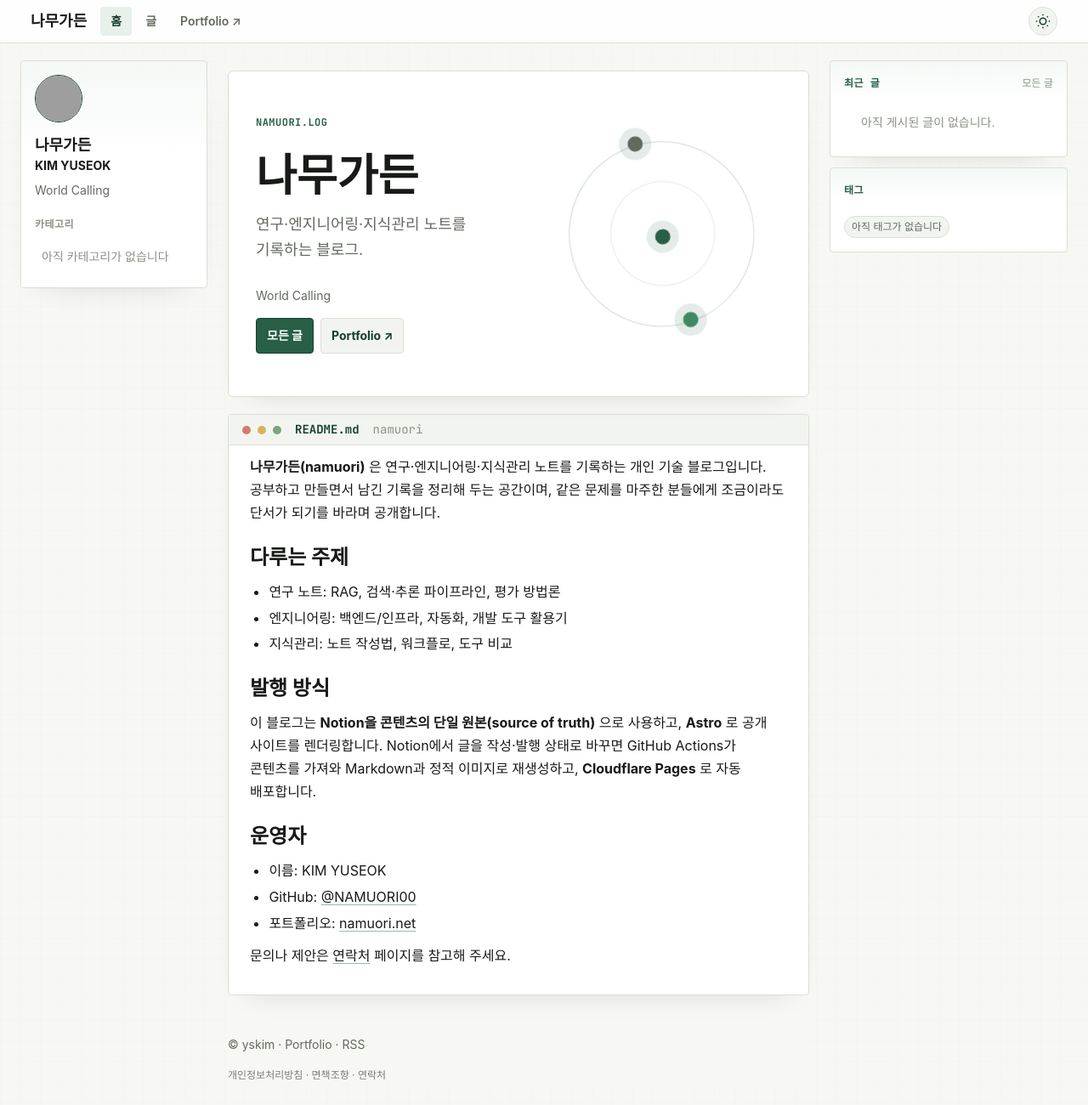
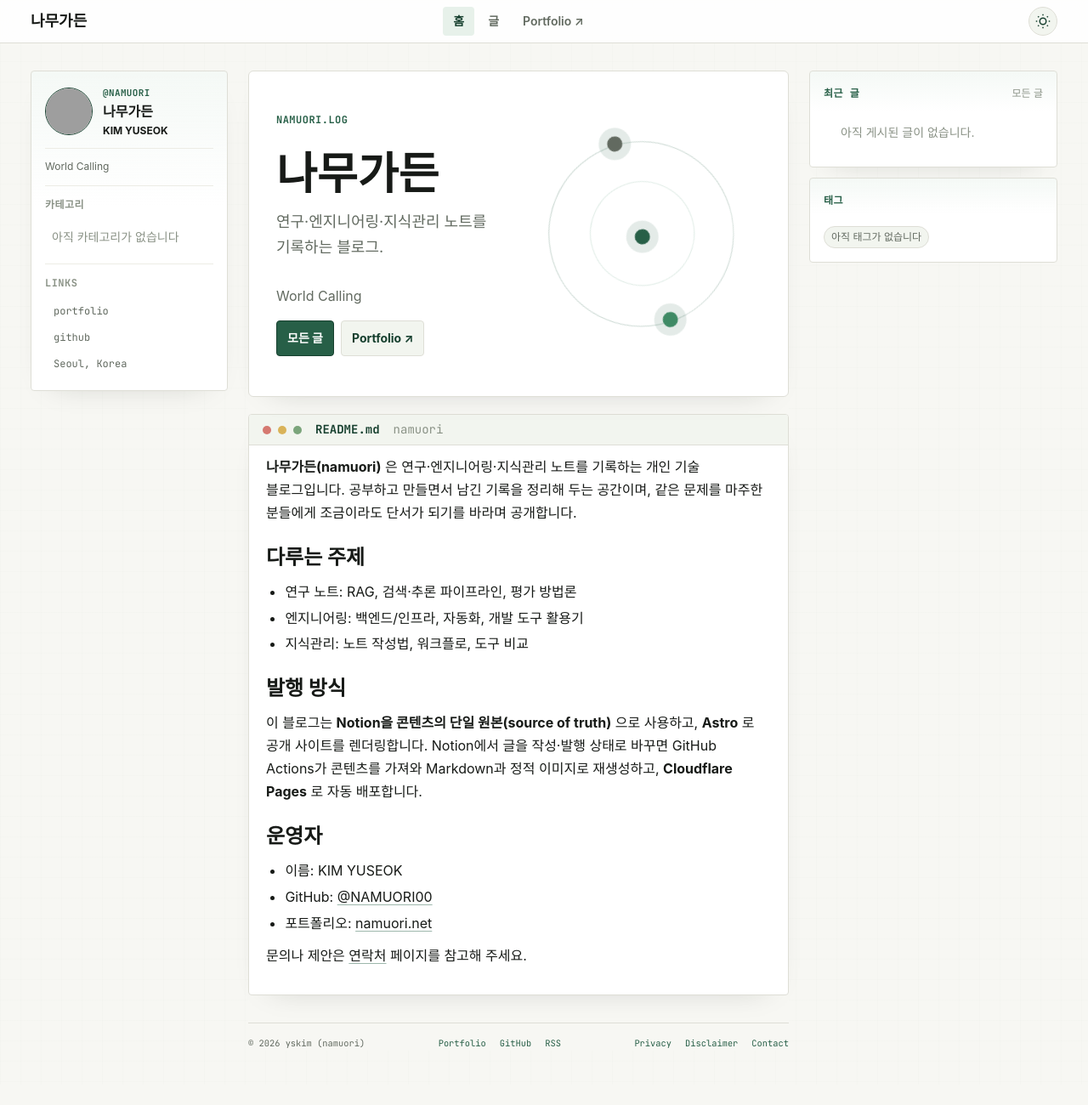
Before and after one commit to NAMUORI00/yskim-blog, an Astro site: page / in a window 1280 px wide. Shown: the whole page at 85% size. After the commit the page ends 1276 px from the top, so only its background shows below. Built offline with nearby package versions, Linux system fonts and the light colour scheme; Astro itself is replaced by a stand-in of ours; some packages are replaced by stand-ins of ours; grey boxes are pictures that could not be loaded; a web font is replaced by a local one.

Commit message:
style: align blog shell with portfolio layout

```diff
--- a/src/components/ProfileRail.astro
+++ b/src/components/ProfileRail.astro
@@ -9,14 +9,17 @@ const path = Astro.url.pathname;
 ---
 
 <aside class="profile-rail" aria-label="Profile and categories">
+  <div class="profile-intro">
     <a class="avatar" href={gh.html_url} target="_blank" rel="noopener noreferrer" aria-label={`${gh.name} GitHub`}>
       <img src={gh.avatar_url} alt={gh.name} width="56" height="56" loading="lazy" decoding="async" />
     </a>
     <div class="profile-block">
+      <p class="profile-kicker">@{SITE.handle}</p>
       <a class="brand" href="/">{SITE.title}</a>
       {gh.name && <p class="profile-name">{gh.name}</p>}
+    </div>
+  </div>
   {gh.bio && <p class="profile-bio">{gh.bio}</p>}
-  </div>
 
   <section class="rail-section" aria-label={UI.categories}>
     <p class="rail-section-title">{UI.categories}</p>
@@ -37,4 +40,13 @@ const path = Astro.url.pathname;
       )}
     </nav>
   </section>
+
+  <section class="rail-section" aria-label="프로필 링크">
+    <p class="rail-section-title">Links</p>
+    <nav class="profile-link-list">
+      <a href={SITE.portfolio} target="_blank" rel="noopener noreferrer">portfolio</a>
+      <a href={gh.html_url} target="_blank" rel="noopener noreferrer">github</a>
+      <span>{SITE.location}</span>
+    </nav>
+  </section>
 </aside>
--- a/src/config.ts
+++ b/src/config.ts
@@ -46,5 +46,5 @@ export const UI = {
   comments: "댓글",
   reactions: "반응",
   themeToggle: "화면 테마 전환",
-  footerCopyright: "© yskim",
+  footerCopyright: "© 2026 yskim (namuori)",
 } as const;
--- a/src/layouts/Base.astro
+++ b/src/layouts/Base.astro
@@ -23,6 +23,7 @@ export interface Props {
 
 const { math = false, ...seo } = Astro.props;
 const rss = new URL("/index.xml", SITE.url).href;
+const githubUrl = `https://github.com/${SITE.github}`;
 ---
 
 <!doctype html>
@@ -107,22 +108,22 @@ const rss = new URL("/index.xml", SITE.url).href;
           <slot />
         </main>
         <footer class="site-footer">
-          <p>
-            {UI.footerCopyright} ·
-            <a href={SITE.portfolio} target="_blank" rel="noopener noreferrer">{UI.navPortfolio}</a> ·
-            <a href="/index.xml">RSS</a>
-            {SITE.notionPublicUrl && (
-              <>
-                {" · "}
-                <a href={SITE.notionPublicUrl} target="_blank" rel="noopener noreferrer">노션으로 보기</a>
-              </>
-            )}
-          </p>
-          <nav class="footer-legal" aria-label="사이트 정보">
-            <a href="/pages/privacy/">개인정보처리방침</a> ·
-            <a href="/pages/disclaimer/">면책조항</a> ·
-            <a href="/pages/contact/">연락처</a>
-          </nav>
+          <div class="site-footer__inner">
+            <span class="site-footer__license">{UI.footerCopyright}</span>
+            <nav class="footer-primary" aria-label="프로젝트 링크">
+              <a href={SITE.portfolio} target="_blank" rel="noopener noreferrer">{UI.navPortfolio}</a>
+              <a href={githubUrl} target="_blank" rel="noopener noreferrer">GitHub</a>
+              <a href="/index.xml">RSS</a>
+              {SITE.notionPublicUrl && (
+                <a href={SITE.notionPublicUrl} target="_blank" rel="noopener noreferrer">Notion</a>
+              )}
+            </nav>
+            <nav class="footer-legal" aria-label="사이트 정보">
+              <a href="/pages/privacy/">Privacy</a>
+              <a href="/pages/disclaimer/">Disclaimer</a>
+              <a href="/pages/contact/">Contact</a>
+            </nav>
+          </div>
         </footer>
       </div>
       <Sidebar />
--- a/static/css/site.css
+++ b/static/css/site.css
@@ -21,9 +21,10 @@
   --font-xl: 1.5rem;
   --font-2xl: 2rem;
   --content-width: 42rem;
-  --rail-width: 220px;
-  --sidebar-width: 280px;
-  --shell-max: 1280px;
+  --content-column-max: 820px;
+  --rail-width: 232px;
+  --sidebar-width: 292px;
+  --shell-max: 1420px;
   --font-sans: "Pretendard Variable", Pretendard, "Nanum Gothic", -apple-system, BlinkMacSystemFont, "Apple SD Gothic Neo", "Noto Sans KR", system-ui, sans-serif;
   --font-serif: "Noto Serif KR", Georgia, serif;
   --font-mono: "JetBrains Mono", "Fira Code", "Cascadia Code", ui-monospace, SFMono-Regular, monospace;
@@ -321,11 +322,20 @@ body.theme-dark .theme-icon-moon {
 
 .profile-rail {
   display: grid;
-  gap: var(--space-4);
+  gap: var(--space-3);
   padding: var(--space-4);
   border: 1px solid var(--line);
   border-radius: var(--radius-sm);
   box-shadow: var(--shadow-soft);
+}
+
+.profile-intro {
+  display: grid;
+  grid-template-columns: 56px minmax(0, 1fr);
+  gap: var(--space-3);
+  align-items: center;
+  padding-bottom: var(--space-3);
+  border-bottom: 1px solid var(--line-soft);
 }
 
 .avatar {
@@ -348,16 +358,16 @@ body.theme-dark .theme-icon-moon {
 .profile-name {
   margin: var(--space-1) 0 0;
   color: var(--heading);
-  font-size: var(--font-sm);
+  font-size: var(--font-xs);
   font-weight: 700;
   line-height: 1.35;
 }
 
 .profile-bio {
-  margin: var(--space-2) 0 0;
+  margin: 0;
   color: var(--muted);
-  font-size: var(--font-sm);
-  line-height: 1.5;
+  font-size: var(--font-xs);
+  line-height: 1.55;
   display: -webkit-box;
   -webkit-box-orient: vertical;
   -webkit-line-clamp: 3;
@@ -367,6 +377,8 @@ body.theme-dark .theme-icon-moon {
 .profile-bio--about {
   max-width: var(--content-width);
   margin-top: var(--space-3);
+  font-size: var(--font-base);
+  line-height: 1.65;
   -webkit-line-clamp: unset;
   overflow: visible;
   display: block;
@@ -376,6 +388,7 @@ body.theme-dark .theme-icon-moon {
   padding: 0;
   background: transparent;
   border: 0;
+  min-width: 0;
 }
 
 .readme-card {
@@ -402,10 +415,15 @@ body.theme-dark .theme-icon-moon {
 .brand {
   display: block;
   color: var(--heading);
-  font-size: var(--font-lg);
+  font-size: 1rem;
   font-weight: 800;
   line-height: 1.22;
   text-decoration: none;
+}
+
+.profile-intro .profile-kicker {
+  margin-bottom: var(--space-1);
+  font-size: 0.68rem;
 }
 
 .handle {
@@ -452,7 +470,8 @@ body.theme-dark .theme-icon-moon {
 .rail-section {
   display: grid;
   gap: var(--space-2);
-  margin-top: var(--space-1);
+  padding-top: var(--space-3);
+  border-top: 1px solid var(--line-soft);
 }
 
 .rail-section-title {
@@ -516,6 +535,32 @@ body.theme-dark .theme-icon-moon {
   font-size: var(--font-sm);
 }
 
+.profile-link-list {
+  display: grid;
+  gap: 1px;
+}
+
+.profile-link-list a,
+.profile-link-list span {
+  display: flex;
+  align-items: center;
+  min-height: 30px;
+  padding: var(--space-1) var(--space-2);
+  color: var(--muted);
+  background: transparent;
+  border-left: 2px solid transparent;
+  border-radius: 0 var(--radius-sm) var(--radius-sm) 0;
+  font-family: var(--font-mono);
+  font-size: var(--font-xs);
+  text-decoration: none;
+}
+
+.profile-link-list a:hover {
+  color: var(--accent-strong);
+  background: var(--panel-soft);
+  border-left-color: var(--accent);
+}
+
 .content-column {
   min-width: 0;
   background: var(--bg);
@@ -1672,13 +1717,17 @@ body.theme-dark .chroma .s {
 }
 
 .site-footer {
-  padding: var(--space-4) 0 0;
+  margin-top: var(--space-7);
+  padding-top: var(--space-4);
+  border-top: 1px solid var(--line);
   color: var(--muted);
-  font-size: var(--font-sm);
+  font-family: var(--font-mono);
+  font-size: 0.65rem;
+  line-height: 1.5;
 }
 
 .site-footer a {
-  color: var(--muted);
+  color: var(--accent);
   text-decoration: none;
 }
 
@@ -1686,10 +1735,26 @@ body.theme-dark .chroma .s {
   color: var(--accent-strong);
 }
 
+.site-footer__inner,
+.footer-primary,
 .footer-legal {
-  margin-top: var(--space-2);
-  font-size: var(--font-xs, 0.78rem);
-  opacity: 0.85;
+  display: flex;
+  align-items: center;
+  flex-wrap: wrap;
+  gap: var(--space-2) var(--space-4);
+}
+
+.site-footer__inner {
+  justify-content: space-between;
+}
+
+.site-footer__license {
+  color: var(--muted);
+  white-space: nowrap;
+}
+
+.footer-legal {
+  justify-content: flex-end;
 }
 
 .ad-slot {
@@ -1737,7 +1802,9 @@ body.theme-dark .chroma .s {
   :root {
     --shell-max: 1500px;
     --content-width: 48rem;
-    --sidebar-width: 300px;
+    --content-column-max: 860px;
+    --rail-width: 240px;
+    --sidebar-width: 304px;
   }
 
   html {
@@ -1755,7 +1822,8 @@ body.theme-dark .chroma .s {
   :root {
     --shell-max: 1660px;
     --content-width: 52rem;
-    --rail-width: 240px;
+    --content-column-max: 900px;
+    --rail-width: 252px;
     --sidebar-width: 320px;
   }
 
@@ -1773,54 +1841,60 @@ body.theme-dark .chroma .s {
   :root {
     --shell-max: 1820px;
     --content-width: 56rem;
-  }
-}
-
-/* Desktop (>1200px): pin the profile rail to the left edge and the sidebar to
-   the right edge, both fixed in place while the page scrolls, with the main
-   content centered in the band between them. */
+    --content-column-max: 960px;
+  }
+}
+
+/* Desktop (>1200px): keep the portfolio's left profile / center scroll /
+   right context rhythm as one explicit three-column shell. */
 @media (min-width: 1201px) {
   :root {
     /* Top bar height (min-height 50px + 1px border) used to offset the rails. */
     --topbar-h: 51px;
-    --rail-edge: var(--space-6);
-    --rail-content-gap: var(--space-6);
-  }
-
+  }
+
+  .top-bar-inner,
   .site-shell {
-    display: block;
-    width: 100%;
-    max-width: none;
-    margin: 0;
-    padding: var(--space-7) 0 var(--space-8);
+    grid-template-columns: var(--rail-width) minmax(0, var(--content-column-max)) var(--sidebar-width);
+    justify-content: center;
+  }
+
+  .top-bar-inner {
+    display: grid;
+  }
+
+  .top-bar-brand {
+    min-width: 0;
+    overflow: hidden;
+    text-overflow: ellipsis;
+    white-space: nowrap;
+  }
+
+  .top-bar-nav {
+    justify-content: center;
+  }
+
+  .top-bar-utils {
+    justify-content: flex-end;
+  }
+
+  .site-shell {
+    align-items: start;
+    width: min(100% - var(--space-8), var(--shell-max));
+    margin: 0 auto;
+    padding: var(--space-7) var(--space-4) var(--space-8);
   }
 
   .profile-rail,
   .blog-sidebar {
-    position: fixed;
+    position: sticky;
     top: calc(var(--topbar-h) + var(--space-5));
     max-height: calc(100dvh - var(--topbar-h) - var(--space-7));
     margin: 0;
     overflow-y: auto;
     overscroll-behavior: contain;
     scrollbar-width: thin;
-    z-index: 20;
-  }
-
-  .profile-rail {
-    left: var(--rail-edge);
-    width: var(--rail-width);
-  }
-
-  .blog-sidebar {
-    right: var(--rail-edge);
-    width: var(--sidebar-width);
-  }
-
-  /* Reserve room for each fixed rail so the content never slides under it. */
-  .content-column {
-    margin-left: calc(var(--rail-edge) + var(--rail-width) + var(--rail-content-gap));
-    margin-right: calc(var(--rail-edge) + var(--sidebar-width) + var(--rail-content-gap));
+    z-index: 10;
   }
 }
 
@@ -1885,13 +1959,20 @@ body.theme-dark .chroma .s {
   .profile-rail,
   .blog-sidebar {
     position: static;
+    align-self: stretch;
+    width: 100%;
   }
 
   .profile-rail {
-    grid-template-columns: 52px minmax(0, 1fr);
     gap: var(--space-2) var(--space-3);
     align-items: start;
     margin-bottom: var(--space-4);
+  }
+
+  .profile-intro {
+    grid-template-columns: 52px minmax(0, 1fr);
+    padding-bottom: 0;
+    border-bottom: 0;
   }
 
   .avatar {
```
Also changed, not shown: tests/shell-polish.test.mjs (+31 -1 lines). Lines whose indentation alone changed are shown as unchanged.
